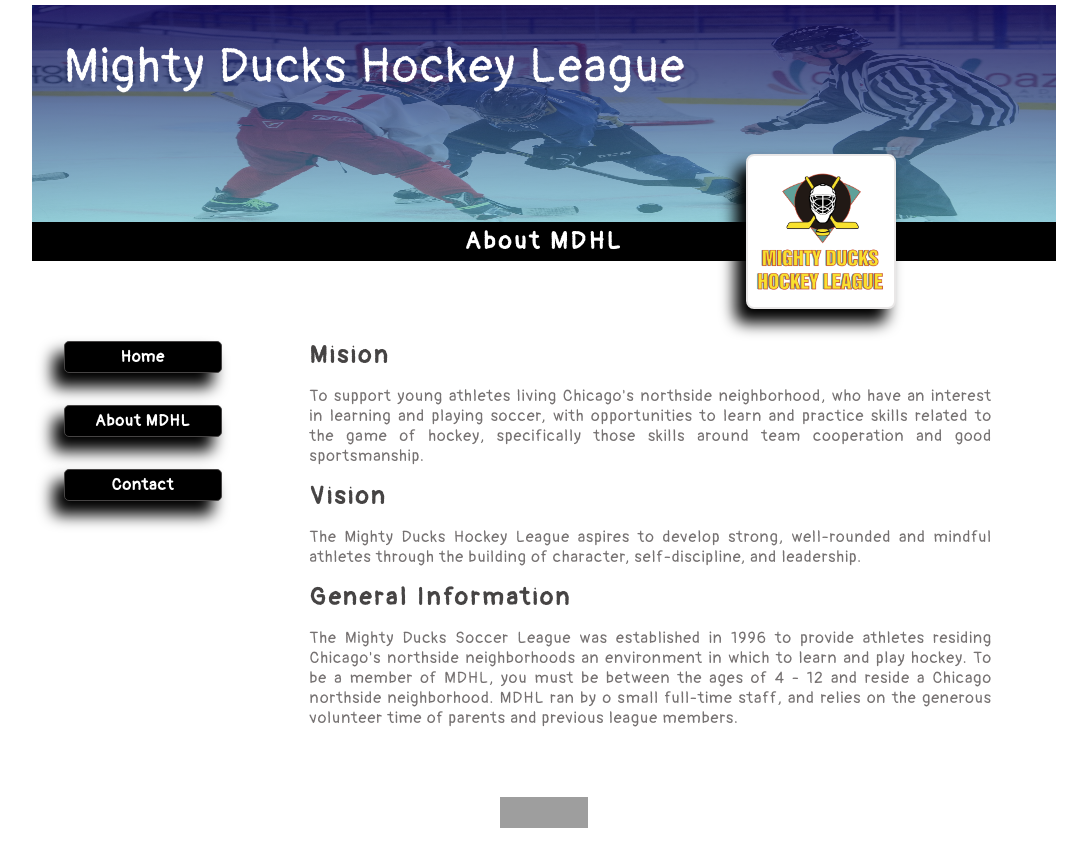
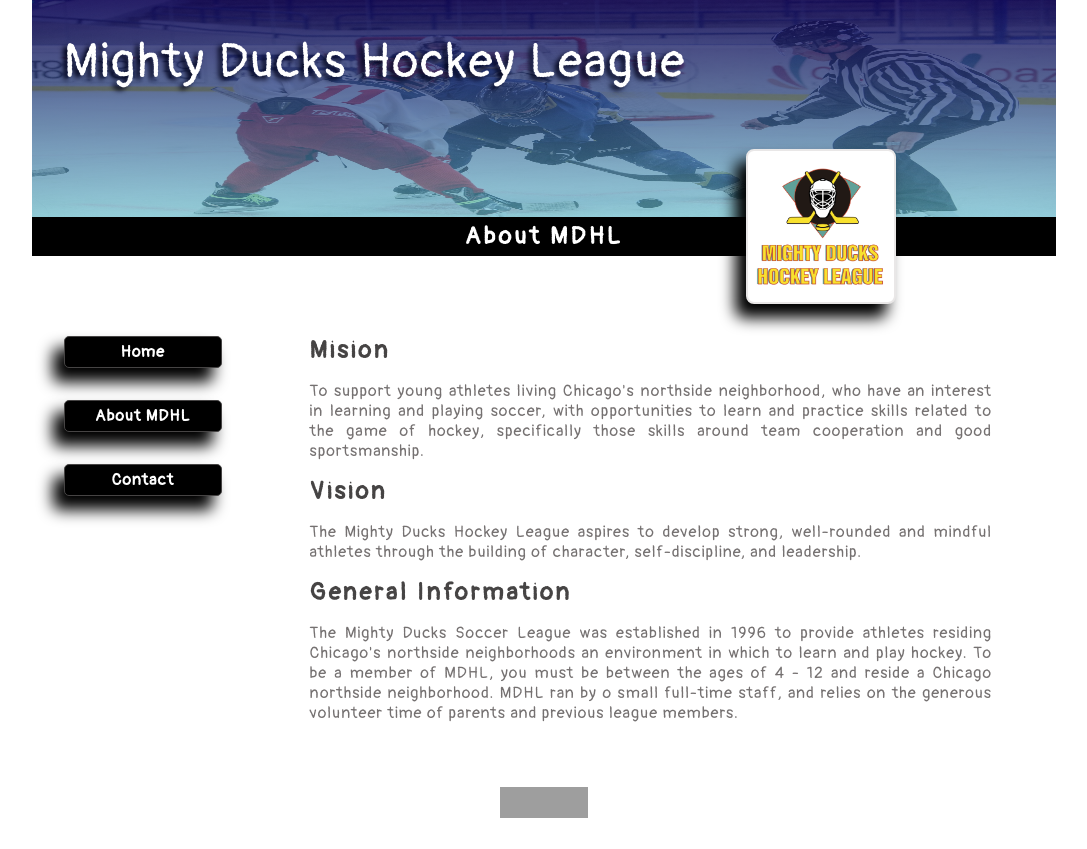
Before and after one commit to LoreLor/Mind-Hub-AP, a plain HTML site: page mdhl/about.html in a window 1280 px wide. Shown: the whole page, without its empty margins (96-1183 px from the left). Drawn offline with Linux system fonts and the light colour scheme; grey boxes are pictures that could not be loaded.

Commit message:
sombra-style3

```diff
--- a/mdhl/styles/style2.css
+++ b/mdhl/styles/style2.css
@@ -23,7 +23,7 @@
 
 .container {
     width: 80vw;
-    margin: 5px auto;
+    margin: 0 auto;
 }
 
 .header-home, .header-about {
@@ -83,6 +83,7 @@ h1 {
     letter-spacing: 2px;
     color: var(--bg-color-light);
     padding: 2rem;
+    text-shadow: -4px 3px 5px #01031a;
 }
 
 h3 {
--- a/mdhl/styles/style3.css
+++ b/mdhl/styles/style3.css
@@ -105,6 +105,7 @@ span {
     position: absolute;
     color: var(--font-color1);
     top: -4rem;
+     text-shadow: -4px 3px 5px #67695d;
 }
 
 .header-about h1 {
```
